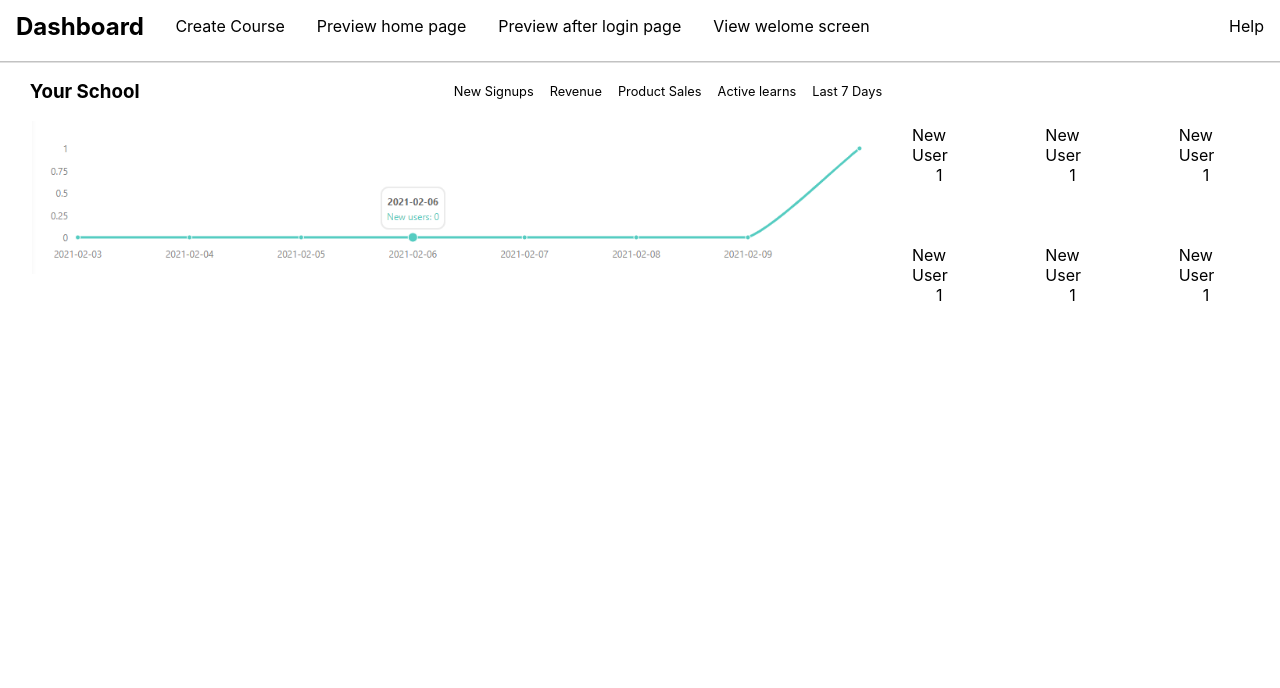
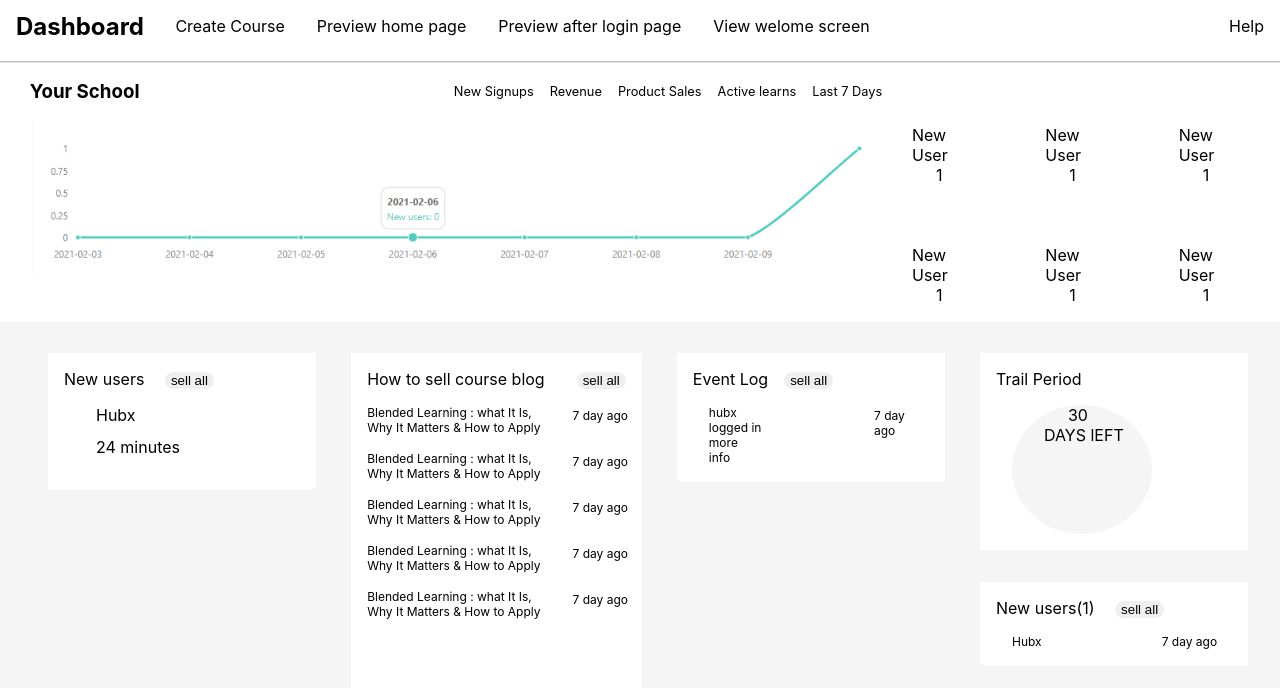
Before and after one commit to PranitPatil03/HUBX, a React (Create React App) app in the folder dashboard/: page / in a window 1280 px wide. Shown: the top 688 px of the page. Built offline with nearby package versions, Linux system fonts and the light colour scheme; the HTML template or start-up script is replaced by a standard one.

Commit message:
Bottom Section Completed

```diff
--- a/dashboard/src/App.js
+++ b/dashboard/src/App.js
@@ -1,12 +1,14 @@
 import './App.css';
 import Graph from './components/Graph';
 import Navbar from './components/Navbar';
+import Newuser from './components/Newuser';
 
 function App() {
   return (
     <>
       <Navbar />
       <Graph />
+      <Newuser/>
     </>
   );
 }
--- a/dashboard/src/components/Newuser.js
+++ b/dashboard/src/components/Newuser.js
@@ -2,7 +2,119 @@ import React from 'react'
 
 function Newuser() {
   return (
-    <div>Newuser</div>
+    <>
+      <div className="maincontainer">
+        <div className="users1">
+          <div className="user1">
+            <div>
+              New users <button>sell all</button>
+            </div>
+            {/* <img className="userimg" src="" alt="" /> */}
+            <div>
+              <p className="userpara1">Hubx</p>
+              <br />
+              <p className="userpara">24 minutes</p>
+            </div>
+          </div>
+        </div>
+        <div className="blog">
+          <div className="blog1">
+            How to sell course blog<button>sell all</button>
+          </div>
+          <div className="head">
+            <div className="content">
+              Blended Learning : what It Is, <br />Why It  Matters & How to Apply
+            </div>
+            <div className="day">
+              7 day ago
+            </div>
+          </div>
+          <div className="head">
+            <div className="content">
+              Blended Learning : what It Is, <br />Why It  Matters & How to Apply
+            </div>
+            <div className="day">
+              7 day ago
+            </div>
+          </div>
+          <div className="head">
+            <div className="content">
+              Blended Learning : what It Is, <br />Why It  Matters & How to Apply
+            </div>
+            <div className="day">
+              7 day ago
+            </div>
+          </div>
+          <div className="head">
+            <div className="content">
+              Blended Learning : what It Is, <br />Why It  Matters & How to Apply
+            </div>
+            <div className="day">
+              7 day ago
+            </div>
+          </div>
+          <div className="head">
+            <div className="content">
+              Blended Learning : what It Is, <br />Why It  Matters & How to Apply
+            </div>
+            <div className="day">
+              7 day ago
+            </div>
+          </div>
+        </div>
+        <div className="eventlog">
+        <div className="users1">
+          <div className="user1">
+            <div>
+              Event Log<button>sell all</button>
+            </div>
+
+            <div className="head">
+            <div className="content">
+              <span className="small">hubx</span><br />
+              logged in <br />
+              more info
+            </div>
+            <div className="day extra">
+              7 day ago
+            </div>
+          </div>
+          </div>
+        </div>
+        </div>
+        <div className="trailperiod">
+        <div className="users1">
+          <div className="user1">
+            <div>
+            Trail Period
+            <br />
+            <div className="daysleft">
+
+              <div> <span>30</span><br />DAYS lEFT</div>
+            </div>
+            </div>
+
+          </div>
+        </div>
+        <div className="users1">
+          <div className="user1">
+            <div>
+              New users(1) <button>sell all</button>
+            </div>
+            {/* <img className="userimg" src="" alt="" /> */}
+            <div className="head">
+            <div className="content">
+              Hubx
+            </div>
+            <div className="day extra1">
+              7 day ago
+            </div>
+          </div>
+          </div>
+        </div>
+        </div>
+      </div>
+    </>
   )
 }
 
--- a/dashboard/src/components/style.css
+++ b/dashboard/src/components/style.css
@@ -116,3 +116,128 @@ body{
 .bottom{
     margin-top: 1.5rem;
 }
+
+.maincontainer{
+    display:flex;
+    justify-content: space-between;
+}
+
+.users{
+    border: 1px solid #000
+}
+
+
+.maincontainer{
+    background-color: rgb(245, 245, 245);
+}
+
+.users1{
+    margin: 2rem;
+    width: 300px;
+
+}
+
+.userimg{
+    height:2rem;
+    width:2rem;
+}
+
+.user1{
+    display: flex;
+    justify-content: center;
+    margin-left: 1rem;
+    padding: 1rem;
+    margin-right: 1rem;
+    flex-direction: column;
+    background-color: #fff;
+
+}
+
+.user1 button{
+    margin-left: 1rem;
+    border-radius: 1rem;
+    border: none;
+}
+
+.userpara1{
+    margin-left: 2rem;
+}
+.userpara{
+    margin-left: 2rem;
+    margin-top: -1.5rem;
+}
+
+.blog{
+
+    margin-left: -20rem;
+    margin-top: 2rem;
+    background-color: #fff;
+
+    max-width: 100%;
+}
+
+.blog1{
+    margin-top: 1rem;
+    margin-left: 1rem;
+    margin-right: 1rem;
+}
+
+.blog1 button{
+    margin-left: 2rem;
+    border-radius: 1rem;
+    border: none;
+}
+
+.head{
+    display:flex;
+}
+
+.content{
+    font-size: 12px;
+    margin-left: 1rem;
+    margin-top: 1rem;
+}
+
+.day{
+    margin-left: 2rem;
+    font-size: 12px;
+    margin-top: 1.2rem;
+}
+
+.eventlog{
+    margin-left: -20rem;
+}
+
+.extra{
+    margin-left: 7rem;
+}
+
+
+.trailperiod{
+    margin-right: -1rem;
+    margin-left: -23rem;
+}
+
+.daysleft{
+    margin-left: 1rem;
+    border-radius: 50%;
+    background-color: rgb(245, 245, 245);
+    height: 129px;
+    margin-top: 1rem;
+    margin-right: 5rem;
+}
+
+.daysleft div{
+    margin-left: 2rem;
+    margin-top: 1rem;
+}
+
+.daysleft div span{
+    margin-left: 1.5rem;
+    text-align: center;
+}
+
+.extra1{
+    margin-top: 1rem;
+    margin-left: 7.5rem;
+}
```
